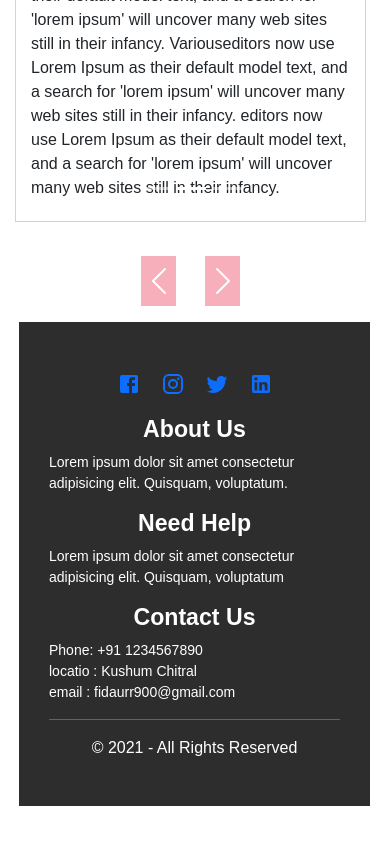
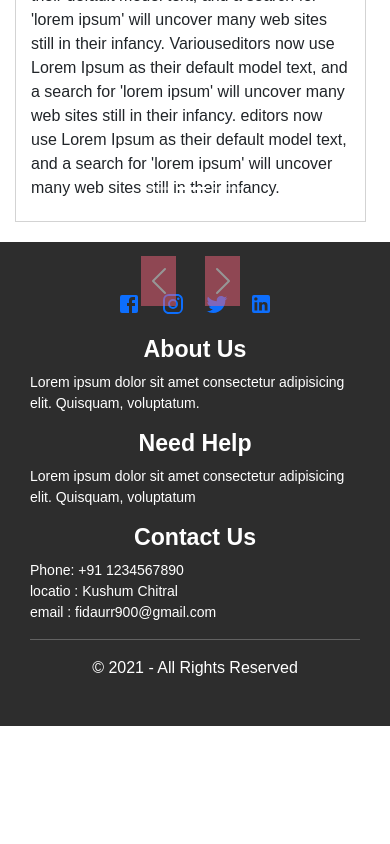
Before and after one commit to fidaakhon/onlineshop, a React (Create React App) app: page / in a window 390 px wide. Shown: the part 6513-7357 px from the top of the page. After the commit the page ends 7239 px from the top, so only its background shows below. Built offline with nearby package versions, Linux system fonts and the light colour scheme.

Commit message:
Update Footer.css

```diff
--- a/src/Components/Footer/Footer.css
+++ b/src/Components/Footer/Footer.css
@@ -50,8 +50,10 @@
 
 @media screen and (max-width: 768px) {
     .footer {
-        margin-left: 19px;
-        margin-top: 100px;
+            /* margin-left: 19px; */
+        margin-top: 150px;
+        margin: 0;
+        width: 100vw;
     }
     .footer_container {
         flex-direction: column;
```
